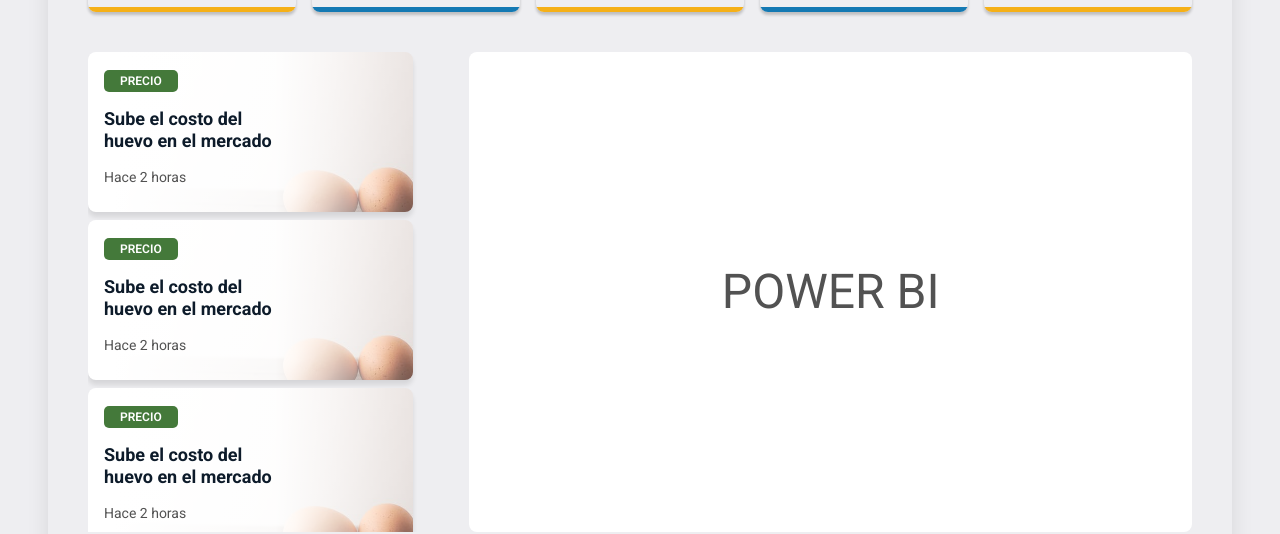
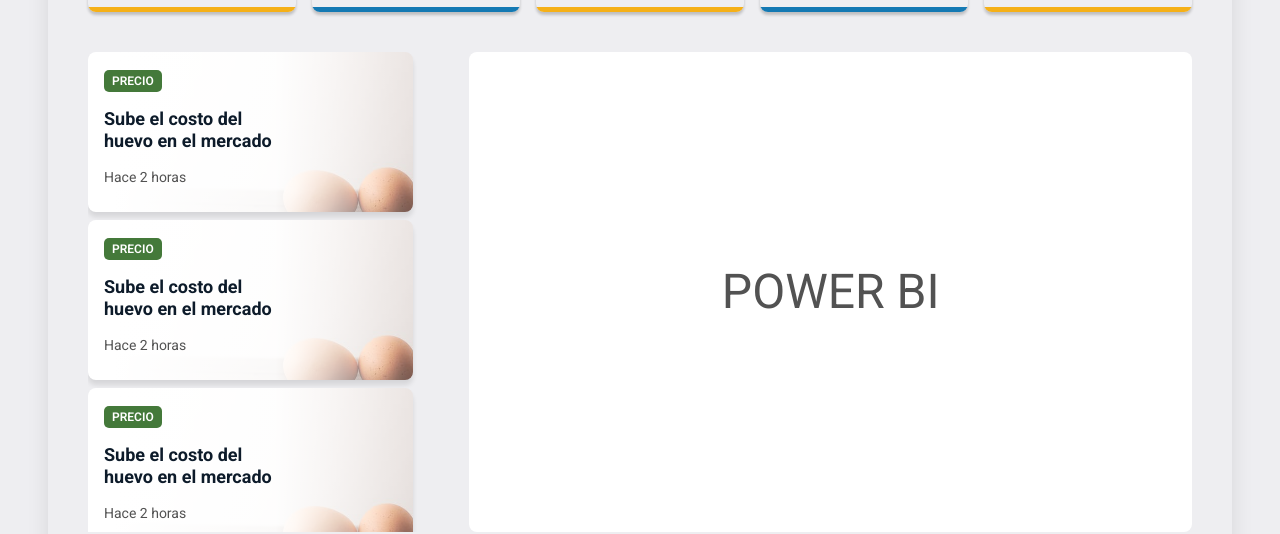
Before and after one commit to BramdonSantiago/agricultural-intelligence, a Next.js app: page / in a window 1280 px wide. Shown: the part 301-835 px from the top of the page. Built offline with nearby package versions, Linux system fonts and the light colour scheme.

Commit message:
Add documentation

```diff
--- a/src/app/components/NewsItem/NewsItem.module.css
+++ b/src/app/components/NewsItem/NewsItem.module.css
@@ -20,7 +20,7 @@
     color: #FFF;
     text-transform: uppercase;
     display: inline-block;
-    padding: 0.125rem 1rem;
+    padding: 0.125rem 0.5rem;
     font-size: 0.75rem;
     font-weight: 600;
     margin-bottom: 1rem;
--- a/src/app/globals.css
+++ b/src/app/globals.css
@@ -50,14 +50,14 @@ body {
     background-color: #427836;
     color: #FFF;
     &:hover, &:focus, &:active {
-      background-color: #356d29;
+      background-color: #326926;
     }
   }
   &.btn-secondary {
     background-color: #f0a90e;
     color: #FFF;
     &:hover, &:focus, &:active {
-      background-color: #d39000;
+      background-color: #c98900;
     }
   }
 }
```
